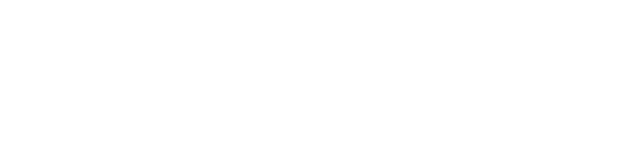
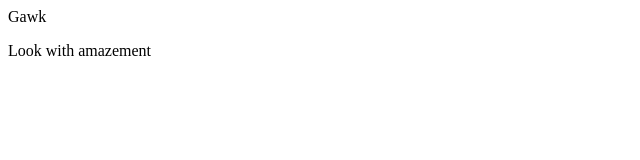
Before and after one commit to soumyayadav10/demo, a plain HTML site: page index.html in a window 1280 px wide. Shown: the whole page, without its empty margins (0-640 px from the left). Drawn offline with Linux system fonts and the light colour scheme.

Commit message:
Update index.html

```diff
--- a/index.html
+++ b/index.html
@@ -1,4 +1,7 @@
 <html>
   <head></head>
-  <body></body>
+  <body>
+    <h>Gawk</h>
+    <p>Look with amazement</p>
+  </body>
 </html>
```
